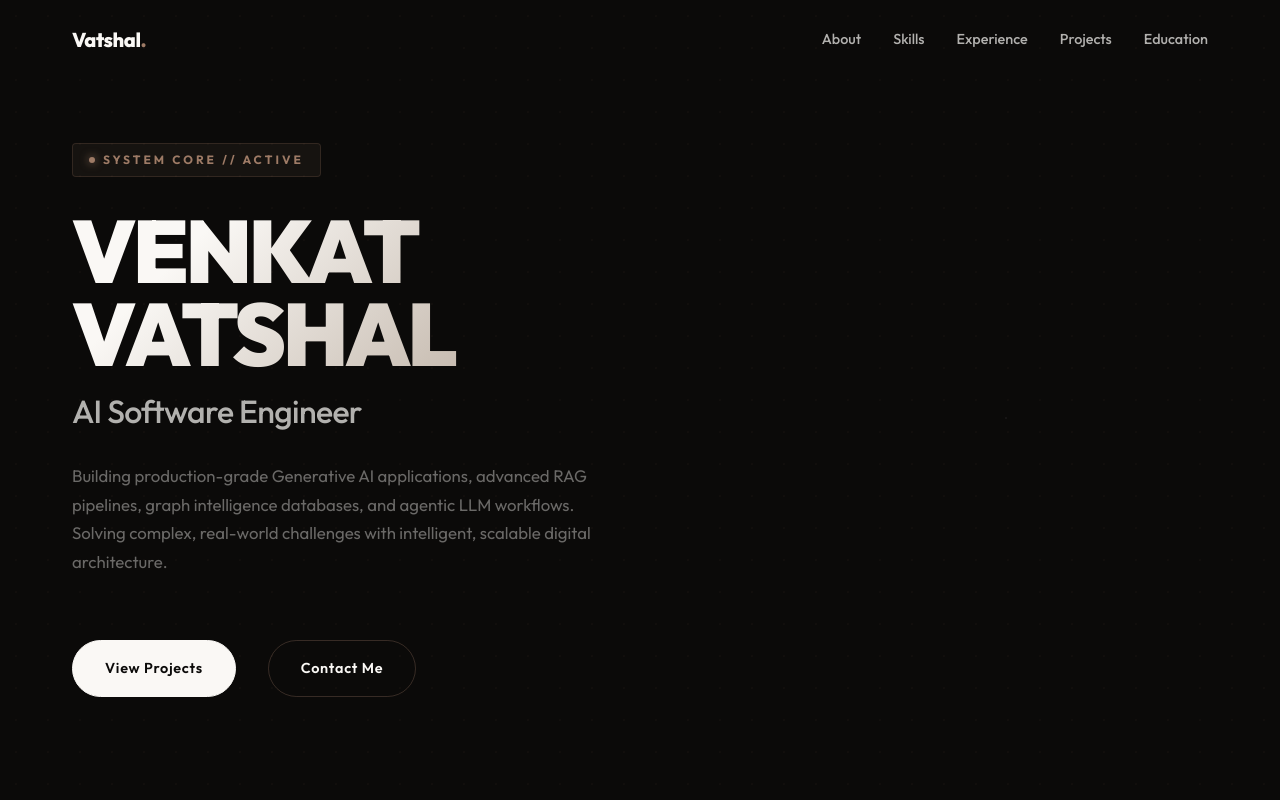
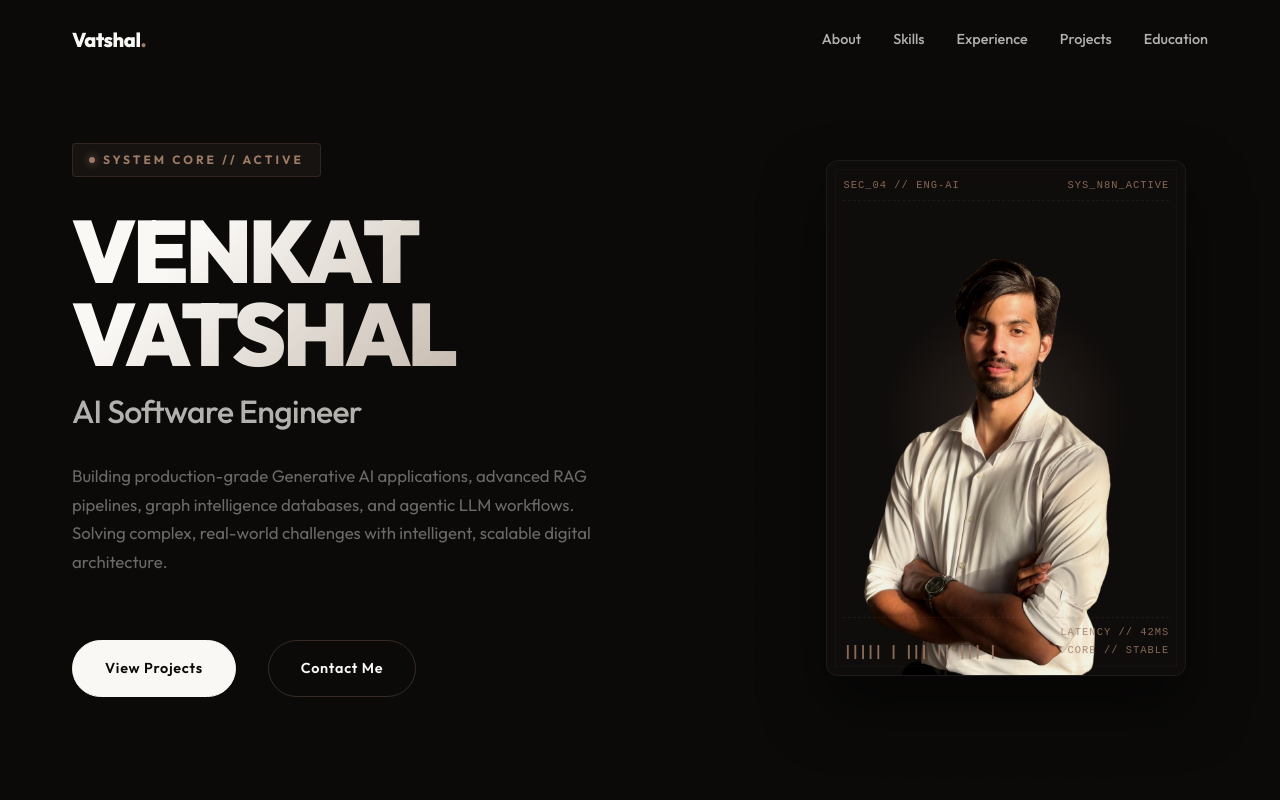
Before and after one commit to Vatshal-Venkat/portfolio, a Next.js app: page / in a window 1280 px wide. Shown: the top 800 px of the page. Built offline with nearby package versions, Linux system fonts and the light colour scheme.

Commit message:
PHOTO COMING

```diff
--- a/src/components/Hero.css
+++ b/src/components/Hero.css
@@ -6,6 +6,10 @@
   align-items: center;
   padding-top: 100px;
   padding-bottom: 60px;
+}
+
+.hero-section .container {
+  width: 100%;
 }
 
 .hero-grid {
@@ -89,6 +93,13 @@
   align-items: center;
   z-index: 2;
   perspective: 1000px;
+  width: 100%;
+}
+
+.poster-card-wrapper {
+  width: 100%;
+  display: flex;
+  justify-content: center;
 }
 
 .poster-card {
@@ -135,10 +146,10 @@
 }
 
 .poster-img {
-  width: 90%;
-  height: auto;
-  max-height: 100%;
+  width: 95%;
+  height: 100%;
   object-fit: contain;
+  object-position: bottom center;
   filter: contrast(1.05) brightness(0.95);
   transition: transform 0.5s cubic-bezier(0.25, 0.8, 0.25, 1);
 }
--- a/src/components/Hero.tsx
+++ b/src/components/Hero.tsx
@@ -1,9 +1,31 @@
 "use client";
 
+import { useState, useEffect } from "react";
 import { motion } from "framer-motion";
 import "./Hero.css";
 
 export default function Hero() {
+  const [mounted, setMounted] = useState(false);
+  const [imgSrc, setImgSrc] = useState("/Vatshal-Venkat.png");
+  const [fallbackCount, setFallbackCount] = useState(0);
+
+  useEffect(() => {
+    setMounted(true);
+  }, []);
+
+  const handleImageError = () => {
+    if (fallbackCount === 0) {
+      setImgSrc("/Venkat-Vatshal.png");
+      setFallbackCount(1);
+    } else if (fallbackCount === 1) {
+      setImgSrc("/vatshal.png");
+      setFallbackCount(2);
+    } else if (fallbackCount === 2) {
+      setImgSrc("/Vatshal1.png");
+      setFallbackCount(3);
+    }
+  };
+
   return (
     <section className="hero-section">
       <div className="container">
@@ -66,11 +88,13 @@ export default function Hero() {
 
           {/* RIGHT COLUMN: INTERACTIVE CINEMATIC POSTER CARD */}
           <div className="hero-visual">
-            <motion.div
-              initial={{ opacity: 0, scale: 0.95, y: 40 }}
-              animate={{ opacity: 1, scale: 1, y: 0 }}
-              transition={{ duration: 1.1, delay: 0.3, ease: "easeOut" }}
-            >
+            {mounted && (
+              <motion.div
+                className="poster-card-wrapper"
+                initial={{ opacity: 0, scale: 0.95, y: 40 }}
+                animate={{ opacity: 1, scale: 1, y: 0 }}
+                transition={{ duration: 1.1, delay: 0.3, ease: "easeOut" }}
+              >
               {/* Gentle floating animation for the poster */}
               <motion.div
                 className="poster-card"
@@ -109,17 +133,15 @@ export default function Hero() {
                 {/* Portrait Image Container */}
                 <div className="poster-img-container">
                   <img
-                    src="/Vatshal-Venkat.png"
+                    src={imgSrc}
                     alt="Venkat Vatshal Portrait"
                     className="poster-img"
-                    onError={(e) => {
-                      // Fallback in case of filename variations
-                      e.currentTarget.src = "/Venkat-Vatshal.png";
-                    }}
+                    onError={handleImageError}
                   />
                 </div>
               </motion.div>
             </motion.div>
+          )}
           </div>
 
         </div>
```
